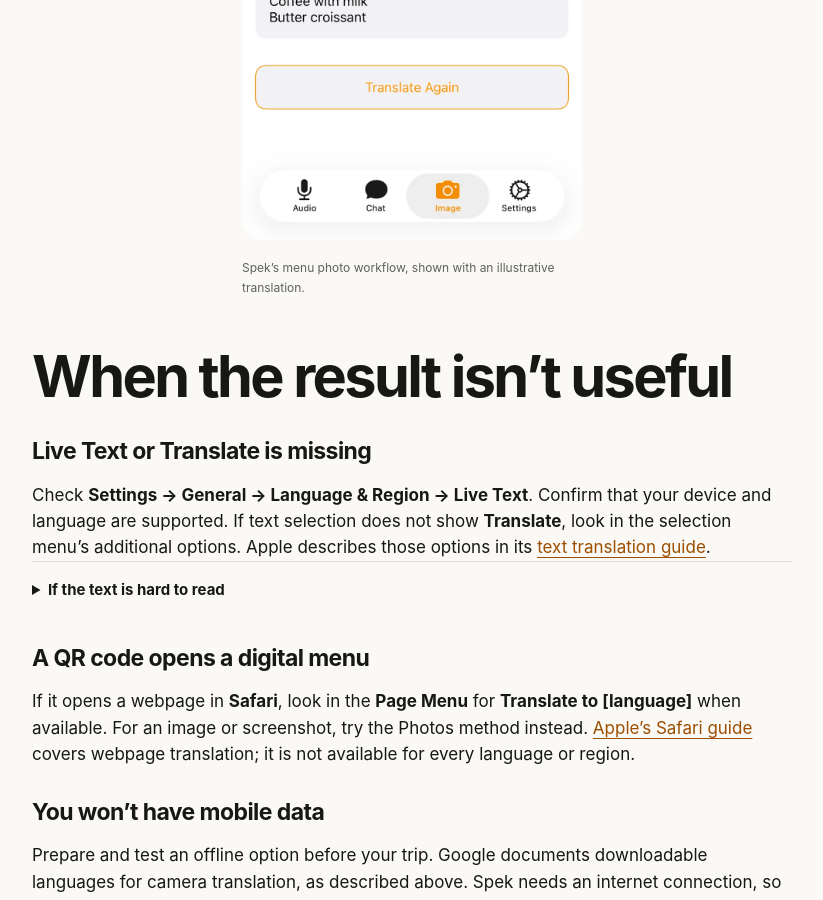
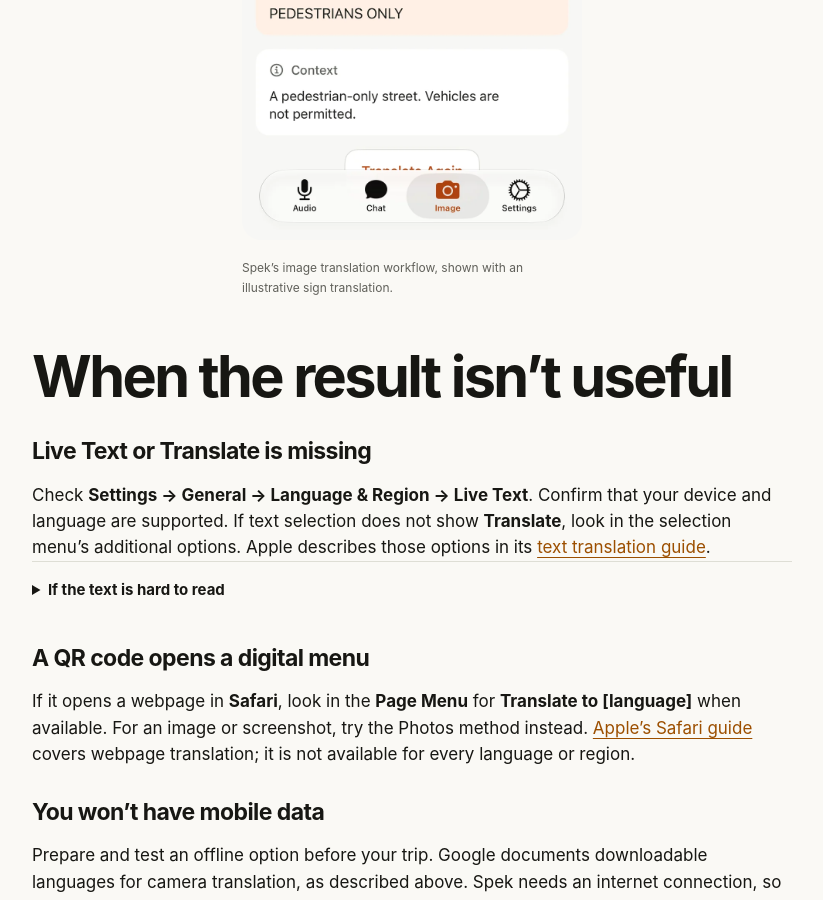
Before and after one commit to mahmoudashraf93/spek-landing, a Jekyll site: the page built from _posts/2026-10-19-translate-menu-iphone.md, in a window 1280 px wide and 900 px high, scrolled down 3738 px. Shown: the whole window, without its empty margins (228-1051 px from the left). Built offline with Jekyll 4.4.1, drawn with Linux system fonts in a browser that asks for light colours.

Commit message:
Update website screenshots for redesigned iOS app

```diff
--- a/_posts/2026-10-19-translate-menu-iphone.md
+++ b/_posts/2026-10-19-translate-menu-iphone.md
@@ -112,8 +112,8 @@
 Spek requires an internet connection, and some features require an in-app purchase. Check its [language and dialect choices]({{ '/#dialect-choices' | relative_url }}) for your needs. You can [find Spek on the App Store]({{ site.appstore_link }}) if this workflow suits you.
 
 <figure class="article-example article-example-inline">
-  <img src="{{ '/assets/spek/photo.webp' | relative_url }}" alt="Spek’s image translation screen showing a French café menu and an English translation" width="880" height="1913" loading="lazy">
-  <figcaption>Spek’s menu photo workflow, shown with an illustrative translation.</figcaption>
+  <img src="{{ '/assets/spek/photo.webp' | relative_url }}" alt="Spek’s image translation screen showing a Spanish pedestrian sign and its English translation" width="880" height="1913" loading="lazy">
+  <figcaption>Spek’s image translation workflow, shown with an illustrative sign translation.</figcaption>
 </figure>
 
 <h2 id="clearer-results">When the result isn’t useful</h2>
--- a/index.html
+++ b/index.html
@@ -12,7 +12,7 @@
     </div>
     <figure class="hero-product">
       <span class="product-note">The start of a conversation.</span>
-      <img class="phone" src="{{ '/assets/spek/voice.webp' | relative_url }}" alt="Spek voice translation showing an English greeting and its Egyptian Arabic translation" width="440" height="956" fetchpriority="high">
+      <img class="phone" src="{{ '/assets/spek/voice.webp' | relative_url }}" alt="Spek audio translation showing an English question and its Spanish translation" width="440" height="956" fetchpriority="high">
       <figcaption>Voice translation · Example conversation</figcaption>
     </figure>
   </section>
@@ -20,7 +20,7 @@
   <section id="features" class="features wrap" aria-label="Spek features">
     <article class="feature">
       <div><p class="eyebrow">01 / Voice translation</p><h2>Speak and<br>understand<span class="orange">.</span></h2><p>Choose your languages, press and hold the microphone, then release to translate. Read the result and hear the translated response to keep the conversation moving.</p><p class="detail">A greeting at dinner. A question at the station. One exchange at a time.</p></div>
-      <figure><img class="phone" src="{{ '/assets/spek/voice.webp' | relative_url }}" alt="English and Egyptian Arabic voice translation results in Spek" width="440" height="956" loading="lazy"><figcaption>Press and hold to talk · Example conversation</figcaption></figure>
+      <figure><img class="phone" src="{{ '/assets/spek/voice.webp' | relative_url }}" alt="English and Spanish voice translation results in Spek" width="440" height="956" loading="lazy"><figcaption>Press and hold to talk · Example conversation</figcaption></figure>
     </article>
     <article class="feature reverse" id="dialect-choices">
       <div><p class="eyebrow">02 / Country &amp; dialect choices</p><h2>Choose the language<br>people use where you are<span class="orange">.</span></h2><p>Mexican Spanish. Brazilian Portuguese. Egyptian Arabic. Spek offers country-specific choices across supported languages, so you can choose the variation you need.</p><p class="detail">Available choices vary by language. Open the language picker to see supported countries and dialects.</p></div>
@@ -28,7 +28,7 @@
     </article>
     <article class="feature" id="photo-translation">
       <div><p class="eyebrow">03 / Text &amp; photo translation</p><h2>Understand messages,<br>menus, and more<span class="orange">.</span></h2><p>Type a message to translate it. Or choose a photo from your library or camera to translate the text in it. Copy a result when you need to use it elsewhere.</p><p class="detail">From making plans to reading a café menu, get the words you need for the next step.</p></div>
-      <div class="product-pair"><figure><img class="phone" src="{{ '/assets/spek/text.webp' | relative_url }}" alt="Spek text translation with a successful message translation" width="440" height="956" loading="lazy"><figcaption>Text · Example translation</figcaption></figure><figure><img class="phone" src="{{ '/assets/spek/photo.webp' | relative_url }}" alt="Spek photo translation showing a café menu and its translated text" width="440" height="956" loading="lazy"><figcaption>Photo · Example translation</figcaption></figure></div>
+      <div class="product-pair"><figure><img class="phone" src="{{ '/assets/spek/text.webp' | relative_url }}" alt="Spek text translation with a successful message translation" width="440" height="956" loading="lazy"><figcaption>Text · Example translation</figcaption></figure><figure><img class="phone" src="{{ '/assets/spek/photo.webp' | relative_url }}" alt="Spek image translation showing a Spanish pedestrian sign and its English translation" width="440" height="956" loading="lazy"><figcaption>Photo · Example translation</figcaption></figure></div>
     </article>
   </section>
   <section class="everyday"><div class="wrap"><p class="eyebrow">Life happens between languages</p><h2>For the moments that matter.</h2><div class="use-cases"><article><span aria-hidden="true">↔</span><h3>Couples &amp; families</h3><p>Join a conversation with your partner’s family, make plans together, and find the words for everyday life.</p></article><article><span aria-hidden="true">⌂</span><h3>People living abroad</h3><p>Ask a neighbor a question, explain what you need at a shop, or read a message in your new home.</p></article><article><span aria-hidden="true">↗</span><h3>Travelers</h3><p>Ask for directions, understand a menu, and talk to the people you meet along the way.</p></article></div></div></section>
--- a/scripts/import-product-images.py
+++ b/scripts/import-product-images.py
@@ -5,7 +5,7 @@
 p=argparse.ArgumentParser();p.add_argument('spek_repository',type=Path);args=p.parse_args()
 root=Path(__file__).resolve().parents[1];out=root/'assets/spek'
 for name in ['voice','text','photo']:
-    im=Image.open(args.spek_repository/'marketing/screenshots/raw'/f'{name}.png').convert('RGB')
+    im=Image.open(args.spek_repository/'ios/app-store/campaigns/direct-blue-v2/captures/en-US'/f'{name}.png').convert('RGB')
     im.resize((880,round(880*im.height/im.width)),Image.Resampling.LANCZOS).save(out/f'{name}.webp',quality=86,method=6)
 im=Image.open(args.spek_repository/'ios/Spek/Spek/Assets.xcassets/AppIcon.appiconset/spekappicon.png').convert('RGB')
 im.resize((192,192),Image.Resampling.LANCZOS).save(out/'icon.png',optimize=True)
```
Also changed, not shown: README.md, assets/spek/photo.webp, assets/spek/text.webp, assets/spek/voice.webp.
